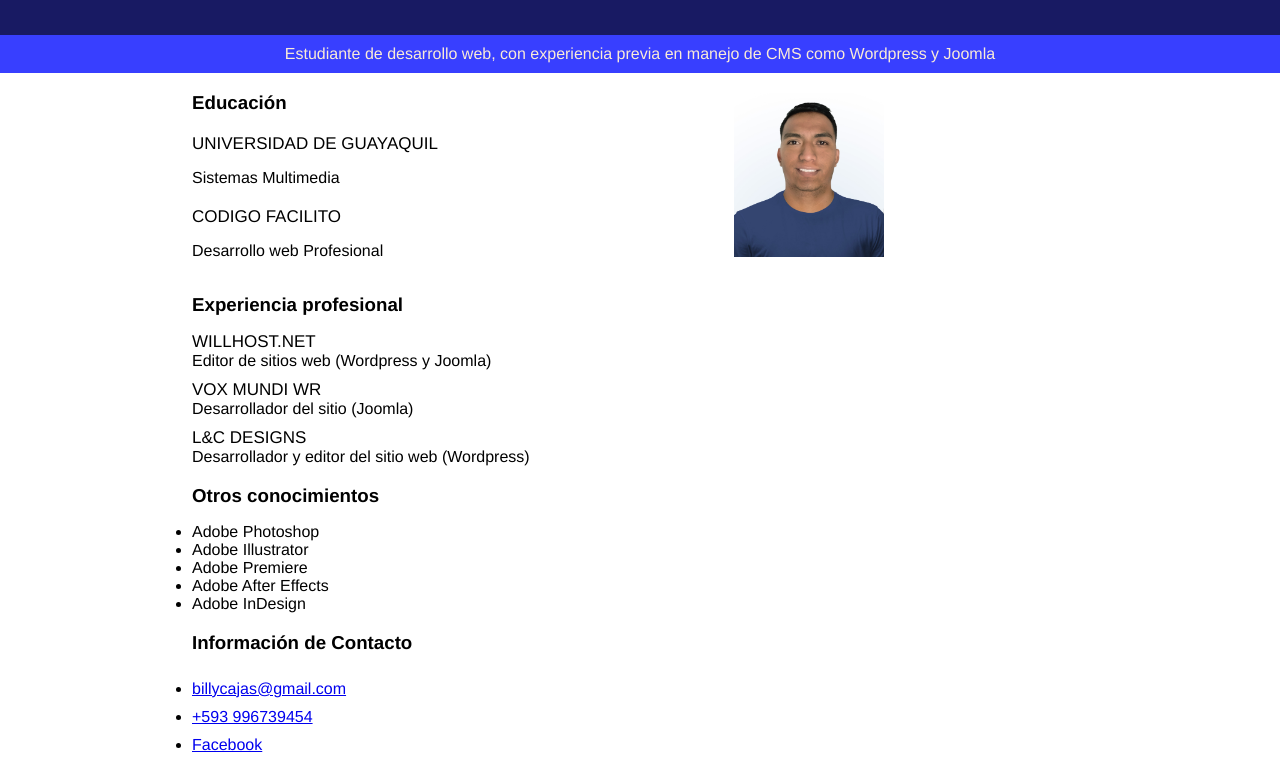
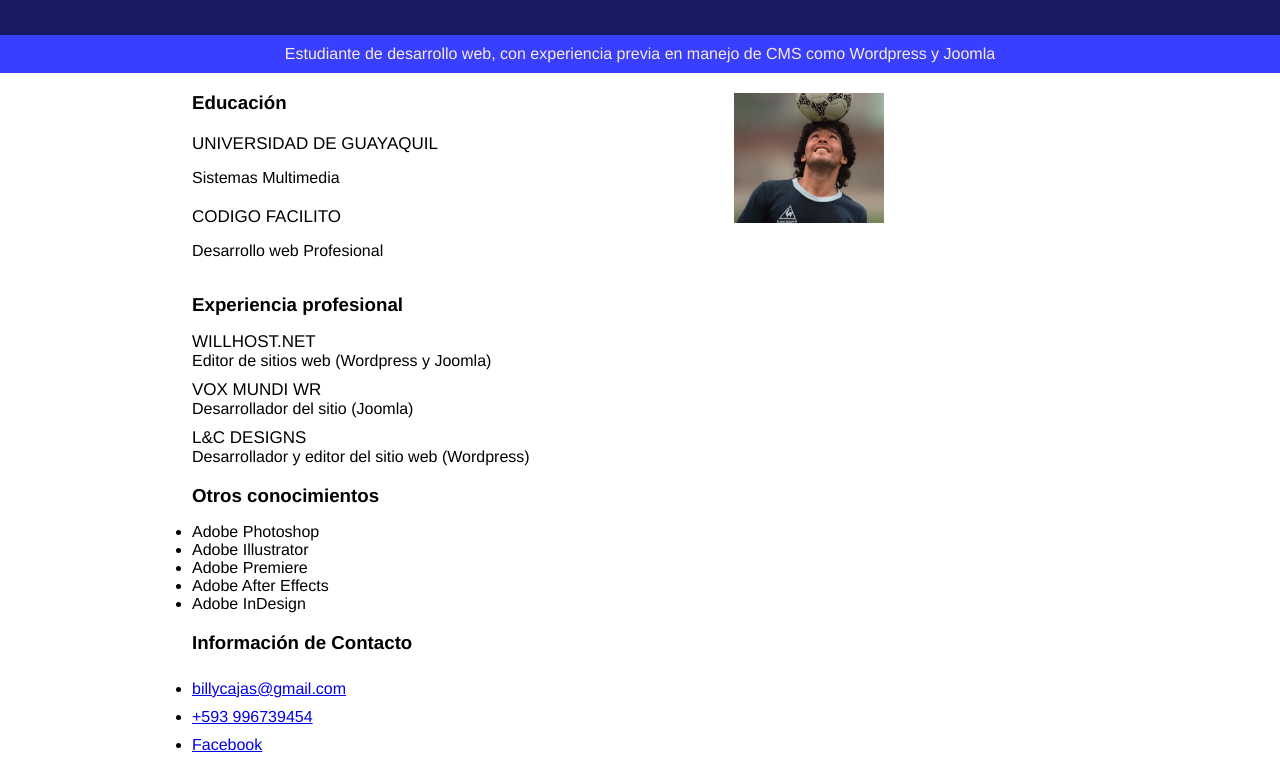
Before and after one commit to billycajas/cv-git, a plain HTML site: page cv-git/index.html in a window 1280 px wide. Shown: the part 77-847 px from the top of the page. Drawn offline with Linux system fonts and the light colour scheme.

Commit message:
Cambiamos foto

```diff
--- a/cv-git/index.html
+++ b/cv-git/index.html
@@ -29,7 +29,7 @@
           </div>
         </div>
         <div style="display: inline-block;width: 30%; margin-top: 20px;">
-          <img src="foto-camiseta.jpg" width="150px">
+          <img src="maradona-dominando-el-balon.jpg" width="150px">
         </div>
         <div>
           <h3 style="font: size 36px; font-weight: bold;margin-bottom: 15px;">Experiencia profesional</h3>
```
Also changed, not shown: cv-git/maradona-dominando-el-balon.jpg (added).
